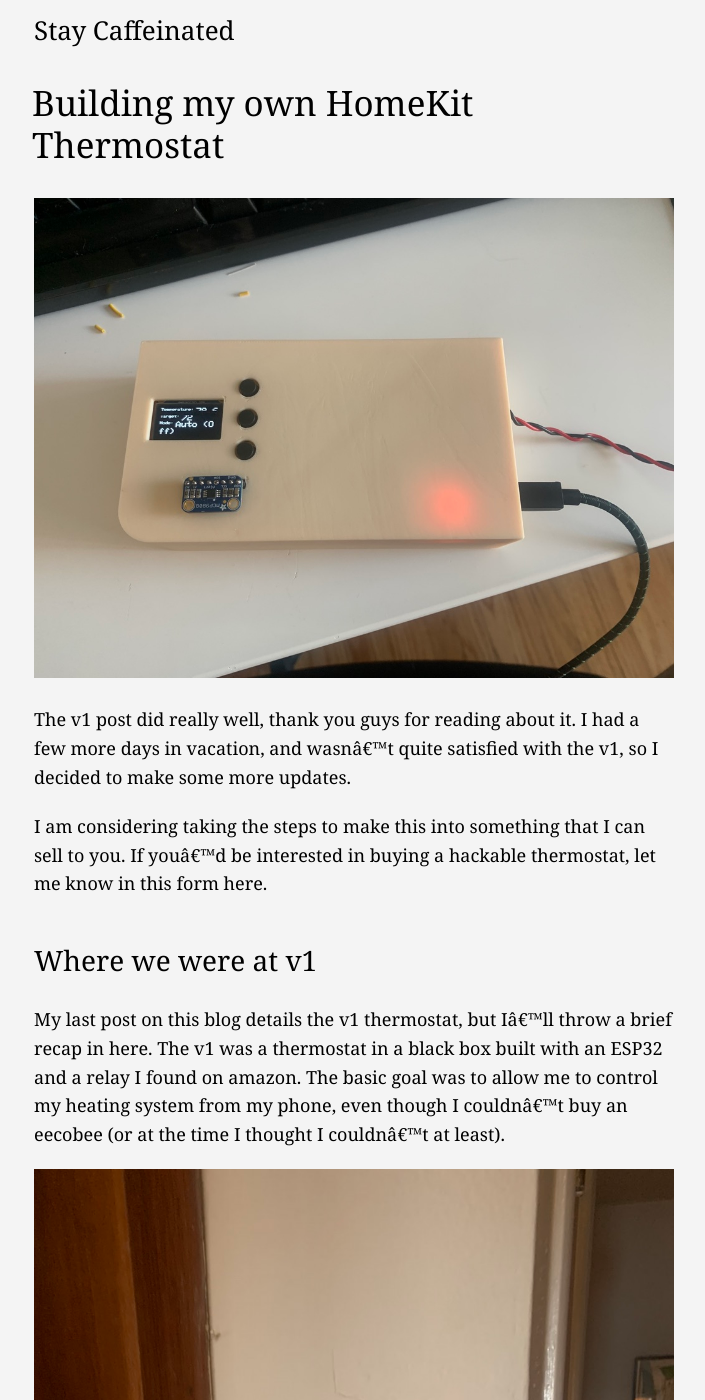
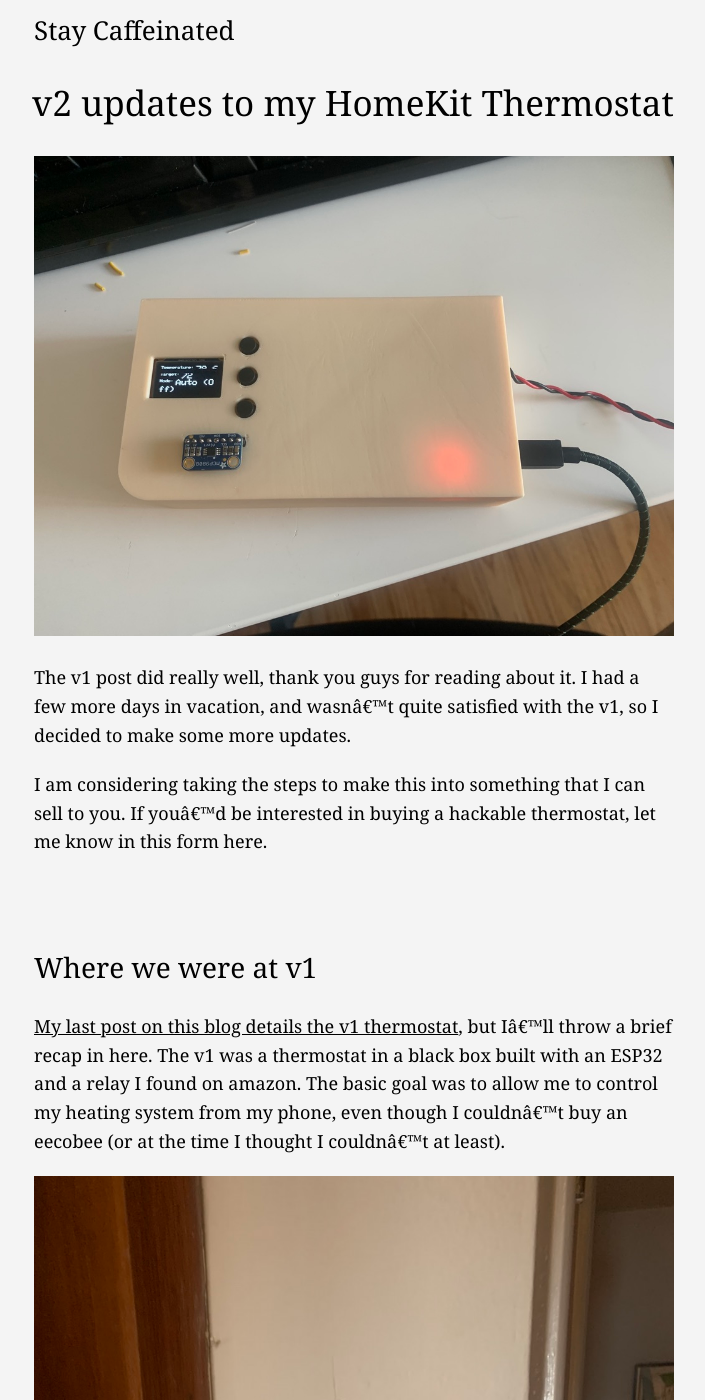
Before and after one commit to frenchie4111/frenchie4111.github.io, a Jekyll site: the page built from _posts/2020-12-31-Thermostat-v2.md, in a window 1280 px wide and 1400 px high. Shown: the whole window, without its empty margins (286-991 px from the left). Built offline with Jekyll 4.4.1, drawn with Linux system fonts in a browser that asks for light colours; nearby versions of some CDN libraries; some of the changed text lies outside the part shown.

Commit message:
v2 updates

```diff
--- a/_posts/2020-12-31-Thermostat-v2.md
+++ b/_posts/2020-12-31-Thermostat-v2.md
@@ -1,5 +1,5 @@
 ---
-title: "Building my own HomeKit Thermostat"
+title: "v2 updates to my HomeKit Thermostat"
 subject: More updates to my thermostat project
 tags: Projects
 layout: post_plain
@@ -9,13 +9,18 @@
 
 The v1 post did really well, thank you guys for reading about it. I had a few more days in vacation, and wasn't quite satisfied with the v1, so I decided to make some more updates.
 
+{: style="background-color: light-gray;"}
 I am considering taking the steps to make this into something that I can sell to you. If you'd be interested in buying a hackable thermostat, let me know in this form here.
+
+<br/>
 
 ## Where we were at v1
 
-My last post on this blog details the v1 thermostat, but I'll throw a brief recap in here. The v1 was a thermostat in a black box built with an ESP32 and a relay I found on amazon. The basic goal was to allow me to control my heating system from my phone, even though I couldn't buy an eecobee (or at the time I thought I couldn't at least).
+[My last post on this blog details the v1 thermostat](/2020/12/27/building-my-own-homekit-thermostat-v1), but I'll throw a brief recap in here. The v1 was a thermostat in a black box built with an ESP32 and a relay I found on amazon. The basic goal was to allow me to control my heating system from my phone, even though I couldn't buy an eecobee (or at the time I thought I couldn't at least).
 
 ![v1 of thermostat on my wall](/images/homekit_thermostat_v2/v1.jpg)
+
+<br/>
 
 ## Plans for v2
 
@@ -29,6 +34,8 @@
     - 5 minute minimum runtime so I don't upset my poor ol'furnace
     - Use a running average (rather than just the last temp read) to protect from a finicky temp sensor
 
+<br/>
+
 ## Testing out the new stuff
 
 A few new components in this build, so naturally the first thing to do was to test them all out.
@@ -39,21 +46,25 @@
 
 Thanks to the hilariously easy to use adafruit libraries both the thermometer and display were working in a matter of minutes. ([Adafruit SSD1306](https://github.com/adafruit/Adafruit_SSD1306.git?utm_source=platformio&utm_medium=piohome) and [Adafruit MCP9808](https://github.com/adafruit/Adafruit_MCP9808_Library?utm_source=platformio&utm_medium=piohome)). I would throw in some code for how I am controlling these devices, but it's literally just the example projects with some stuff deleted out of the middle.
 
+<br/>
+
 ## Binding it all together
 
 v2 is intended to be used for quite a while, so I wanted things secured pretty well on a project board, rather than having a nest (heh) of wires shoved into a box.
 
 {: .center}
-![Project board with basic layout](/images/homekit_thermostat_v2/project_board_1.jpg){: style="float: left; width: 200px"}
-![Project board front with buttons and screen](/images/homekit_thermostat_v2/project_board_2.jpg) {: style="float: right; width: 200px"}
+![Project board with basic layout](/images/homekit_thermostat_v2/project_board_1.jpg){: style="width: 49%"}
+![Project board front with buttons and screen](/images/homekit_thermostat_v2/project_board_2.jpg){: style="width: 49%"}
 
 {: .center}
-![Project board back with no pull down resistors](/images/homekit_thermostat_v2/project_board_3.jpg){: style="float: left; width: 200px"}
-![Completed project board](/images/homekit_thermostat_v2/project_board_4.jpg){: style="float: right; width: 200px"}
+![Project board back with no pull down resistors](/images/homekit_thermostat_v2/project_board_3.jpg){: style="width: 49%"}
+![Completed project board](/images/homekit_thermostat_v2/project_board_4.jpg){: style="width: 49%"}
 
 Basically went down without a hitch. I did forget to include pull down resistors for my button originally, but you can barely even tell they were added as an afterthought in the finished product (the yellow heatshrinked 10k resistors).
 
 I am pretty satisfied with how the project board came out. Things lined up pretty well naturally, and I had enough space to include a debug header on the back for all of the connections to the ESP32. I plan to continue to make changes to this project, so I am trying to avoid more permanent soldering jobs to the ESP32, to save myself some de-soldering time down the line.
+
+<br/>
 
 ## Case Updates
 
@@ -62,10 +73,12 @@
 ![Me modeling this in fusion 360](/images/homekit_thermostat_v2/modeling_computer.jpg)
 
 {: .center}
-![3d printer printing the front](/images/homekit_thermostat_v2/3d_printer.jpg){: style="width: 45%;"}
-![Image of the printed case on my desk](/images/homekit_thermostat_v2/modeling_desk.jpg){: style="width: 45%;"}
+![3d printer printing the front](/images/homekit_thermostat_v2/3d_printer.jpg){: style="width: 49%;"}
+![Image of the printed case on my desk](/images/homekit_thermostat_v2/modeling_desk.jpg){: style="width: 49%;"}
 
 ![Image of the front of the case test](/images/homekit_thermostat_v2/model_test.jpg)
+
+<br/>
 
 ## Code Updates
 
@@ -77,11 +90,15 @@
 
 Other than that the rest of the updates were pretty straight forward. The Adafruit display library made it as easy as printf to draw the current status onto the display, so there's nothing really to phone home about there. And the buttons just fire actions that were already implemented for the homekit control system.
 
+<br/>
+
 ## Final Installation
 
 The only thing left to do was install it. I am honestly a bit disappointed that the LED shines through the plastic, but at least that makes it easy to see the current state of the relay. It's now almost the same size as old thermostat, in future revisions the relay will shrink to a much smaller switching relay, so hopefully the size will shrink closer to that of an eecobee or nest.
 
 ![Completed thermostat on my wall](/images/homekit_thermostat_v2/completed_wall.jpg)
+
+<br/>
 
 ## Future Plans
 
@@ -92,3 +109,11 @@
 - A much smaller "mini switching relay" to control the heater, the current one is way way overkill, and takes up 1/3 of the space in the case
 - A custom PCB. I want to at least give my Mom one, so I am going to make a custom PCB and get it printed on DirtyPCBs so I don't have to spend 3 hours soldering together another one
 - HomeAssistant integration. I already have a few different ways I want to hook it up with my other smart home devices, so I am going to prioritize haas integration asap
+
+{% include stay_connected.html %}
+
+## Parts used / other references
+
+Asside from the parts used in v1, here are the new things used:
+ - New thermometer is a [Adafruit MCP9808](https://www.adafruit.com/product/1782)
+ - Screen is a: [GeeekPi 5PCS 0.96 Inch OLED Module 12864 128x64 White SSD1306](https://www.amazon.com/gp/product/B0833PF7ML/ref=ppx_yo_dt_b_asin_title_o04_s02?ie=UTF8&psc=1)
```
